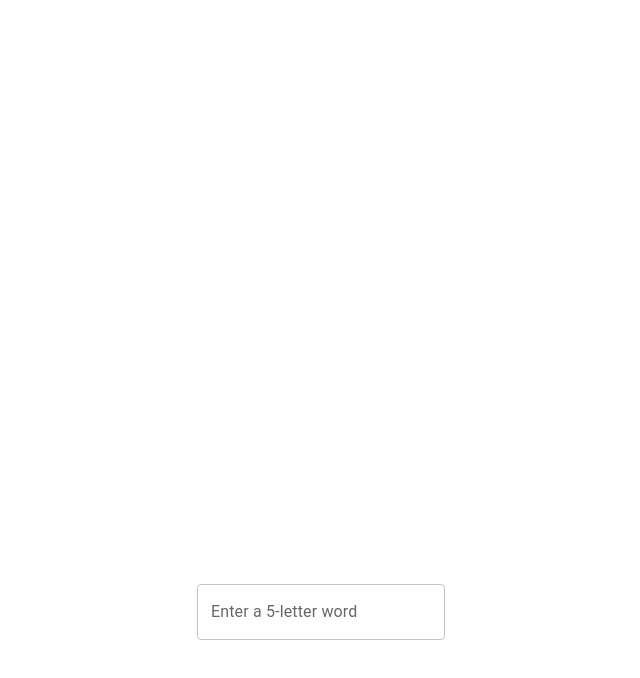
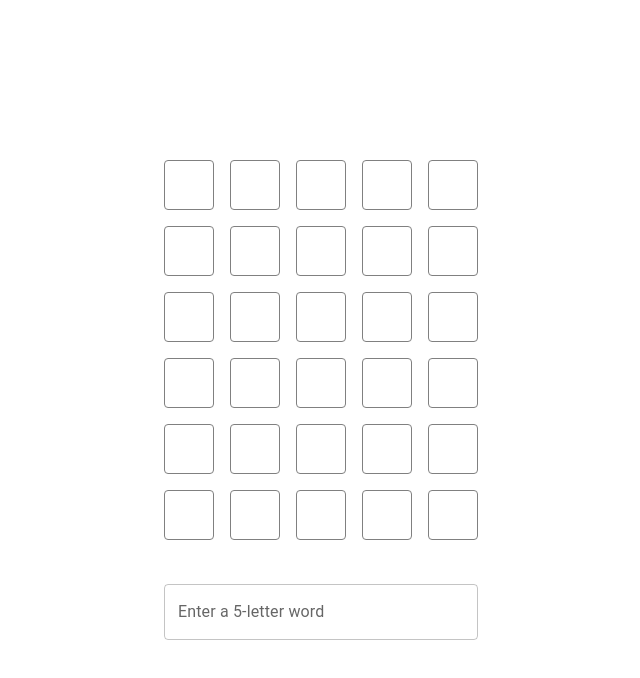
Before and after one commit to elenaguaita/elena-wordle-project, a React (Vite) app: page / in a window 1280 px wide. Shown: the top 678 px of the page, without its empty margins (319-959 px from the left). Built offline with nearby package versions, Linux system fonts and the light colour scheme.

Commit message:
Add GuessRow and GuessBox components to render the grid

```diff
--- a/src/components/Game.tsx
+++ b/src/components/Game.tsx
@@ -2,17 +2,20 @@ import GuessInput from "./GuessInput";
 import React from "react";
 import GuessList from "./GuessList";
 import { Guess } from "../model/guess";
+import { NUM_OF_GUESSES_ALLOWED } from "../constants";
 
 function Game() {
   const [currentGuesses, setCurrentGuesses] = React.useState<Guess[]>([]);
 
   function addNewGuess(guess: string) {
+    if (currentGuesses.length < NUM_OF_GUESSES_ALLOWED) {
       const newGuess = {
         id: crypto.randomUUID(),
         text: guess,
       };
       const nextCurrentGuesses = [...currentGuesses, newGuess];
       setCurrentGuesses(nextCurrentGuesses);
+    } else alert("You've reached the maximum number of guesses allowed.");
   }
 
   return (
--- /dev/null
+++ b/src/components/GuessBox.tsx
@@ -0,0 +1,27 @@
+import { Box, Typography } from "@mui/material";
+
+interface Props {
+  content: string;
+}
+
+function GuessBox({ content }: Props) {
+  return (
+    <Box
+      width={50}
+      height={50}
+      display="flex"
+      alignItems="center"
+      justifyContent="center"
+      border={1}
+      borderRadius={1}
+      borderColor="gray"
+      bgcolor="white"
+    >
+      <Typography variant="h6" fontWeight="medium">
+        {content}
+      </Typography>
+    </Box>
+  );
+}
+
+export default GuessBox;
--- a/src/components/GuessInput.tsx
+++ b/src/components/GuessInput.tsx
@@ -18,6 +18,7 @@ function GuessInput({ addNewGuess }: Props) {
       }}
     >
       <TextField
+        style={{ display: "flex", flex: 1 }}
         id="outlined-basic"
         slotProps={{
           htmlInput: {
--- a/src/components/GuessList.tsx
+++ b/src/components/GuessList.tsx
@@ -1,5 +1,8 @@
-import { List, ListItemText } from "@mui/material";
+import { Stack } from "@mui/material";
 import { Guess } from "../model/guess";
+import GuessRow from "./GuessRow";
+import { range } from "../utils";
+import { NUM_OF_GUESSES_ALLOWED } from "../constants";
 
 interface Props {
   currentGuesses: Guess[];
@@ -7,11 +10,16 @@ interface Props {
 
 function GuessList({ currentGuesses }: Props) {
   return (
-    <List>
-      {currentGuesses.map((guess) => (
-        <ListItemText key={guess.id} primary={guess.text} />
+    <Stack spacing={2}>
+      {range(NUM_OF_GUESSES_ALLOWED).map((_, index) => (
+        <GuessRow
+          key={
+            currentGuesses[index] ? currentGuesses[index].id : `empty-${index}`
+          }
+          word={currentGuesses[index] ? currentGuesses[index].text : ""}
+        />
       ))}
-    </List>
+    </Stack>
   );
 }
 
--- /dev/null
+++ b/src/components/GuessRow.tsx
@@ -0,0 +1,23 @@
+import { Box, Grid, Typography } from "@mui/material";
+import { range } from "../utils";
+import GuessBox from "./GuessBox";
+
+interface Props {
+  word: string;
+}
+
+function GuessRow({ word }: Props) {
+  const letters = word.split("");
+
+  return (
+    <Grid container spacing={2} justifyContent="center">
+      {range(5).map((index) => (
+        <Grid key={index}>
+          <GuessBox content={letters[index] || ""} />
+        </Grid>
+      ))}
+    </Grid>
+  );
+}
+
+export default GuessRow;
--- /dev/null
+++ b/src/constants.ts
@@ -0,0 +1 @@
+export const NUM_OF_GUESSES_ALLOWED = 6;
--- a/src/styles.css
+++ b/src/styles.css
@@ -80,7 +80,7 @@ h1 {
   gap: var(--game-spacing);
   padding: 20vh 32px;
   margin: 0 auto;
-  min-width: 250px;
+  min-width: 378px;
   max-width: min(500px, 58vh, 100%);
 }
 
--- /dev/null
+++ b/src/utils.ts
@@ -0,0 +1,14 @@
+export function range(start: number, end?: number, step = 1) {
+  let output = [];
+
+  if (typeof end === "undefined") {
+    end = start;
+    start = 0;
+  }
+
+  for (let i = start; i < end; i += step) {
+    output.push(i);
+  }
+
+  return output;
+}
```
Lines whose indentation alone changed are shown as unchanged.
